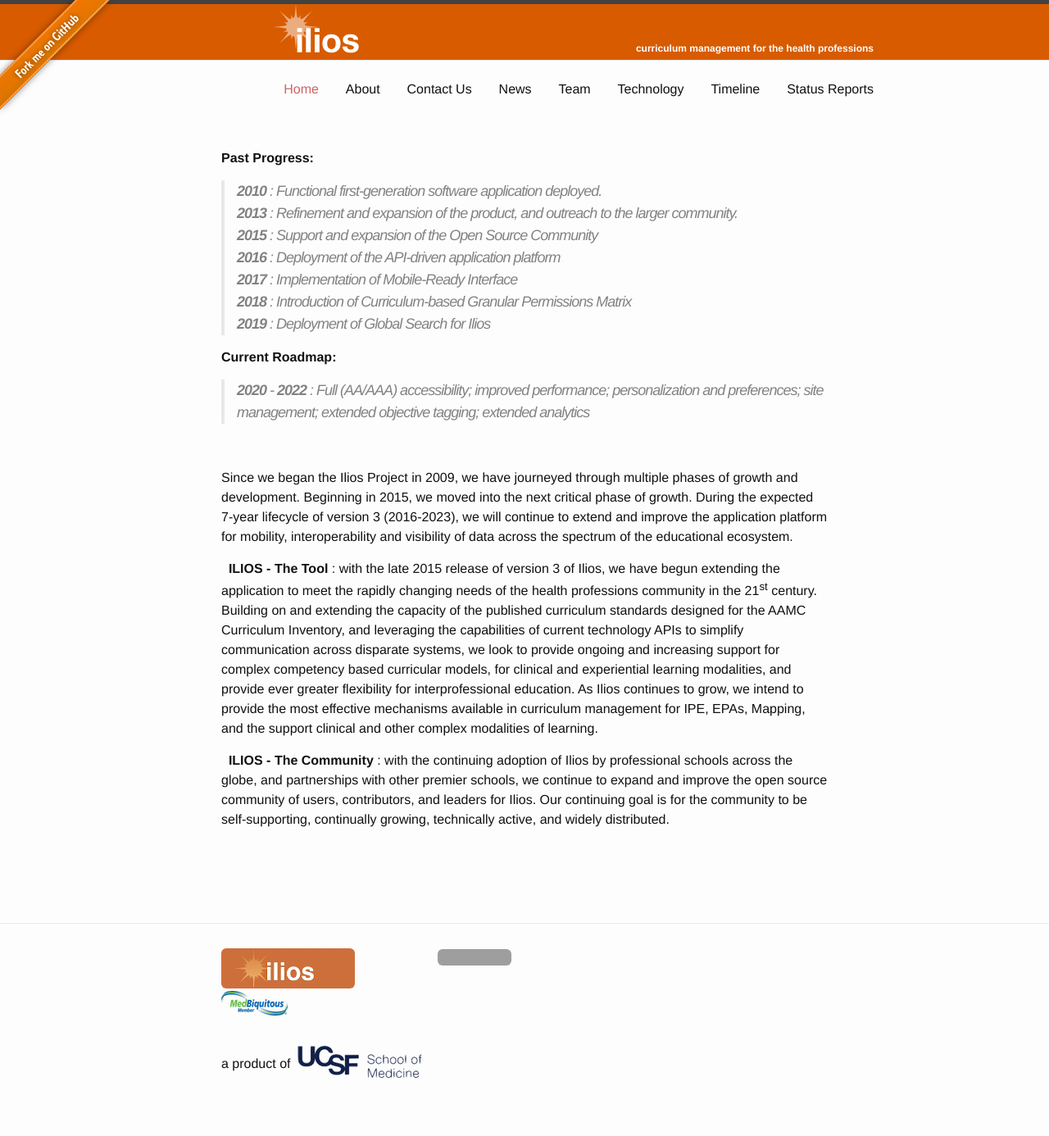
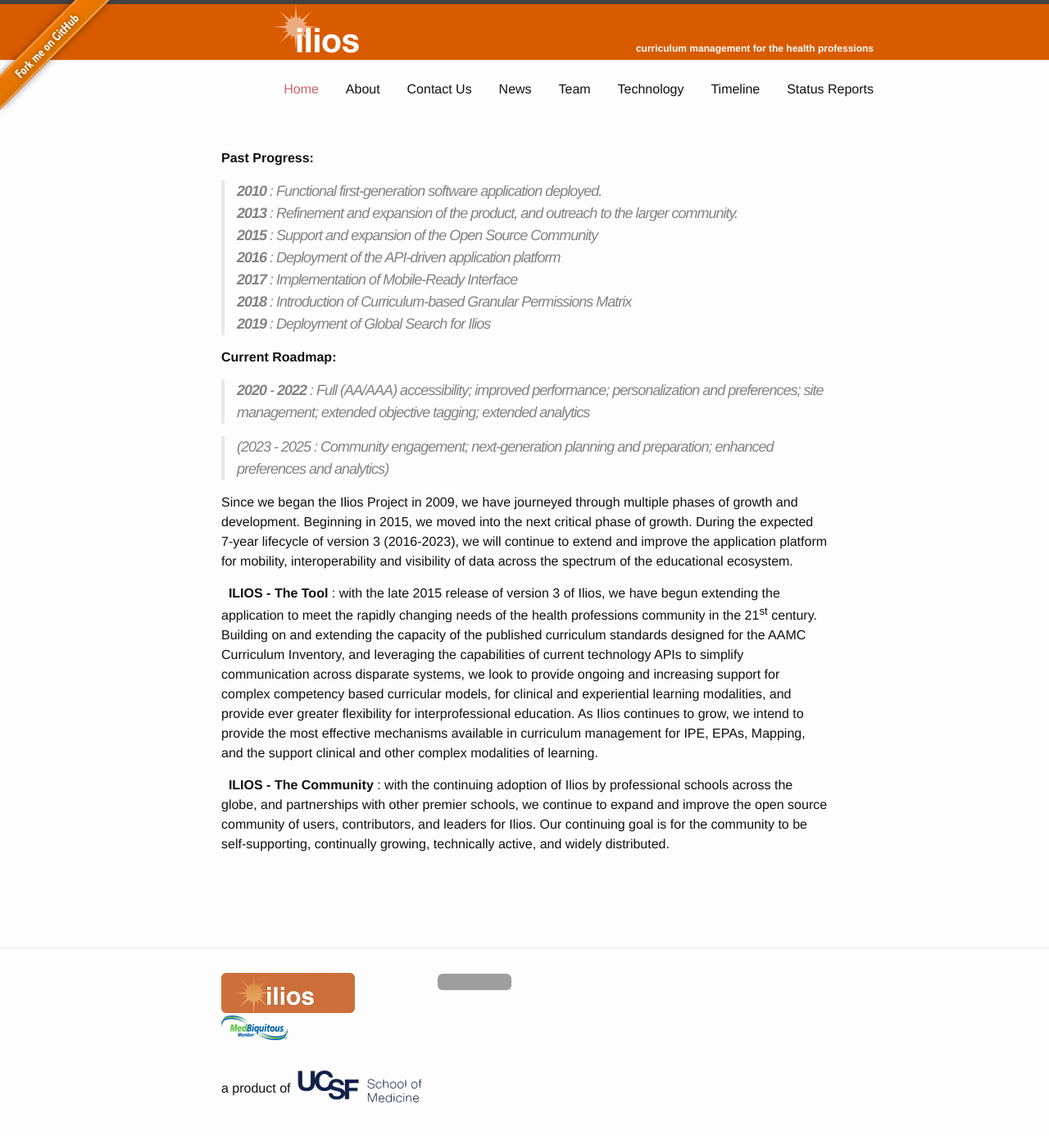
Before and after one commit to ilios/iliosproject.org, a Jekyll site: the page built from timeline.md, in a window 1280 px wide. Shown: the whole page at 82% size. Built offline with Jekyll 4.4.1, drawn with Linux system fonts in a browser that asks for light colours; before the commit the page ends 1356 px from its top, so only the background shows below that; grey boxes are pictures that could not be loaded.

Commit message:
index updates
up to date info for timeline/tech/team pages

```diff
--- a/timeline.md
+++ b/timeline.md
@@ -18,7 +18,8 @@
 
 >**_2020_** - **_2022_** : Full (AA/AAA) accessibility; improved performance; personalization and preferences; site management; extended objective tagging; extended analytics
 
-&nbsp;
+>(_2023_ - _2025_ : _Community engagement; next-generation planning and preparation; enhanced preferences and analytics_)
+
 
 Since we began the Ilios Project in 2009, we have journeyed through multiple phases of growth and development. Beginning in 2015, we moved into the next critical phase of growth. During the expected 7-year lifecycle of version 3 (2016-2023), we will continue to extend and improve the application platform for mobility, interoperability and visibility of data across the spectrum of the educational ecosystem.
 
```
Also changed, not shown: team.md (+0 -2 lines), technology.md (+3 -3 lines).
